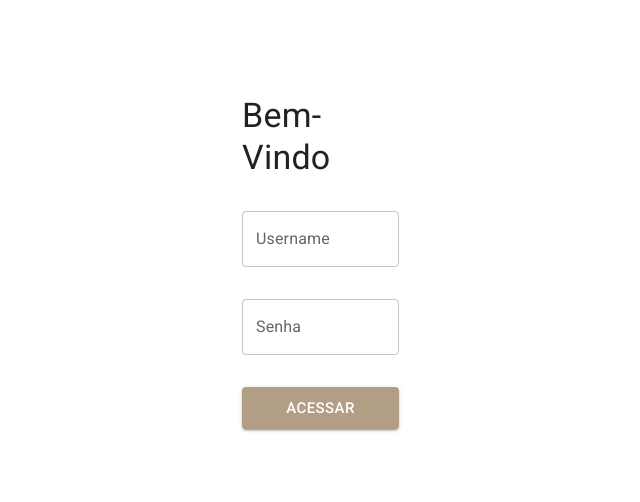
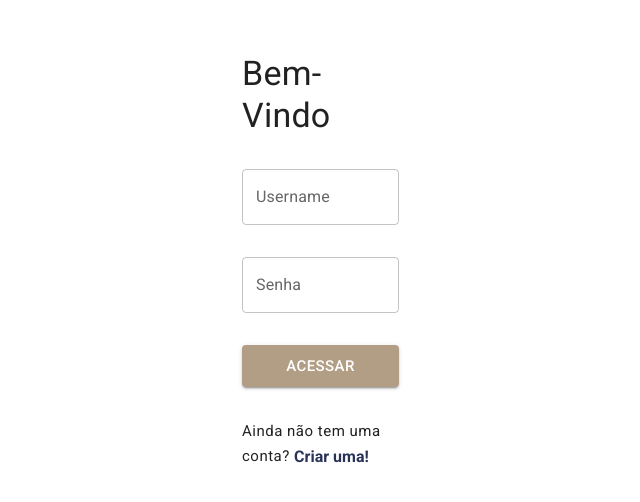
Before and after one commit to gabrielcampoos/auto-nfe, a React (Vite) app: page / in a window 1280 px wide. Shown: the part 138-640 px from the top of the page, without its empty margins (466-1106 px from the left). Built offline with nearby package versions, Linux system fonts and the light colour scheme; no server answers.

Commit message:
first commit

```diff
--- a/src/pages/Login/components/FormLogin/index.tsx
+++ b/src/pages/Login/components/FormLogin/index.tsx
@@ -9,9 +9,10 @@ import {
 } from '../../../../store/modules/Loading/loadingSlice';
 import { showNotification } from '../../../../store/modules/Notification/notificationSlice';
 import { loginUser } from '../../../../store/modules/User/userSlice';
+import { ModalSignup } from '../ModalSignup';
 
 export const FormLogin = () => {
-	// const [isOpen, setIsOpen] = useState(false);
+	const [isOpen, setIsOpen] = useState(false);
 	const [username, setUsername] = useState('');
 	const [password, setPassword] = useState('');
 
@@ -101,7 +102,7 @@ export const FormLogin = () => {
 				>
 					Acessar
 				</Button>
-				{/* <Typography
+				<Typography
 					variant="caption"
 					sx={{
 						fontSize: '15px',
@@ -121,9 +122,9 @@ export const FormLogin = () => {
 					>
 						Criar uma!
 					</Link>
-				</Typography> */}
+				</Typography>
 			</Box>
-			{/* <ModalSignup open={isOpen} changeOpen={setIsOpen} /> */}
+			<ModalSignup open={isOpen} changeOpen={setIsOpen} />
 		</Grid>
 	);
 };
```
